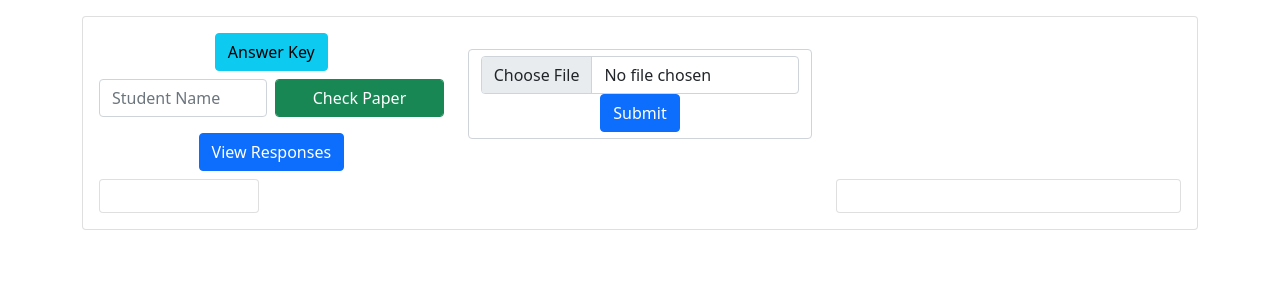
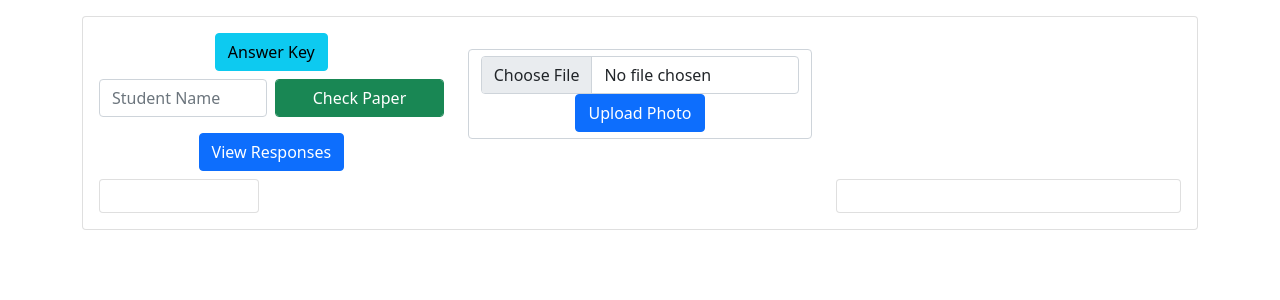
Before and after one commit to kyouvv/OMR-WebApp, a Flask app: page / in a window 1280 px wide. Shown: the part 56-356 px from the top of the page. Run offline with Flask 3, Linux system fonts and the light colour scheme.

Commit message:
last update

```diff
--- a/templates/home.html
+++ b/templates/home.html
@@ -32,7 +32,7 @@
             <form method="post" action="/" enctype="multipart/form-data">
               <div class="form-control">
                 <input type="file" name="image" class="form-control" autocomplete="off" accept=".png, .jpeg, .jpg" required>
-                <input class="btn btn-primary" type="submit" value="Submit">
+                <input class="btn btn-primary" type="submit" value="Upload Photo">
               </div>
           </form>
           </div>
```
